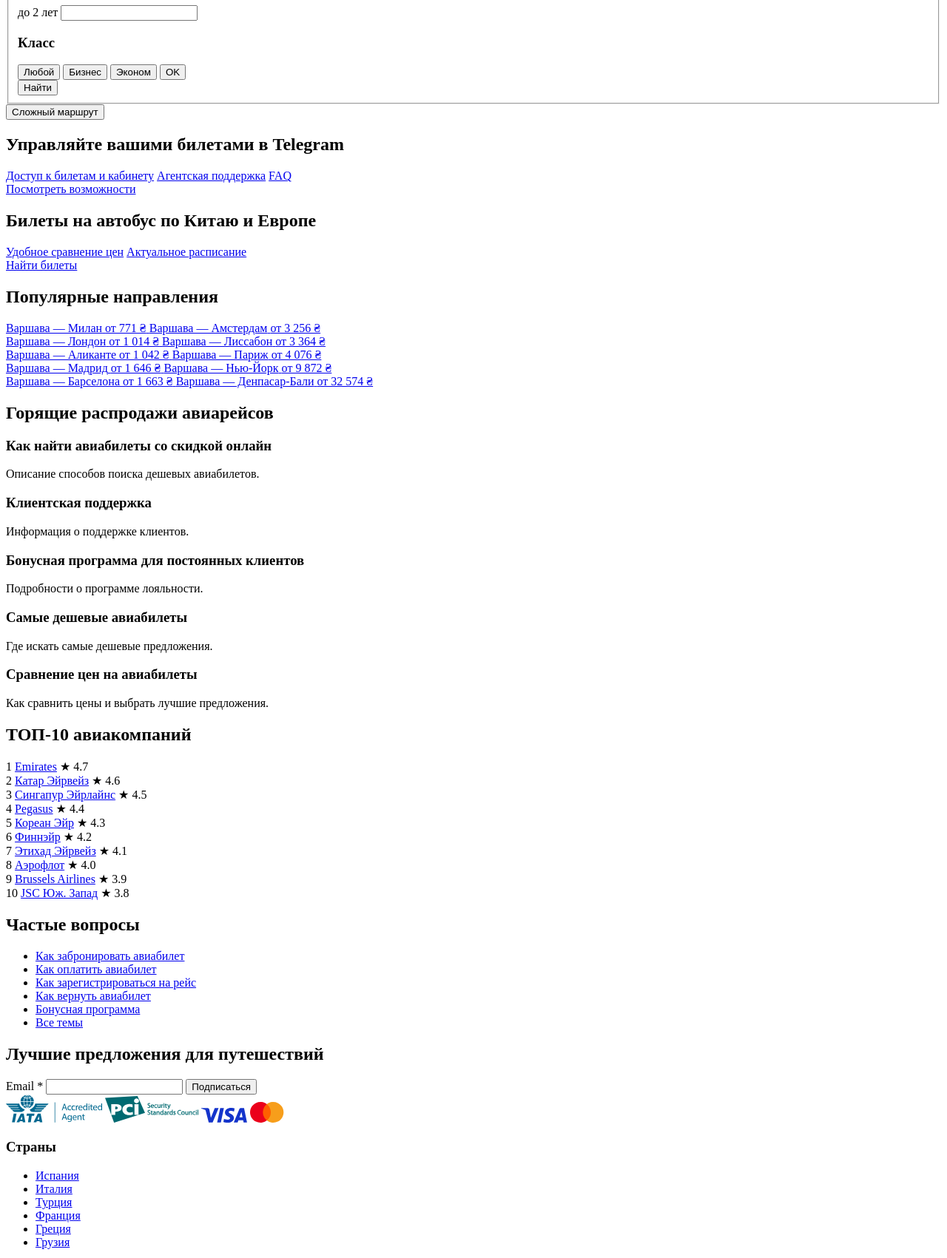
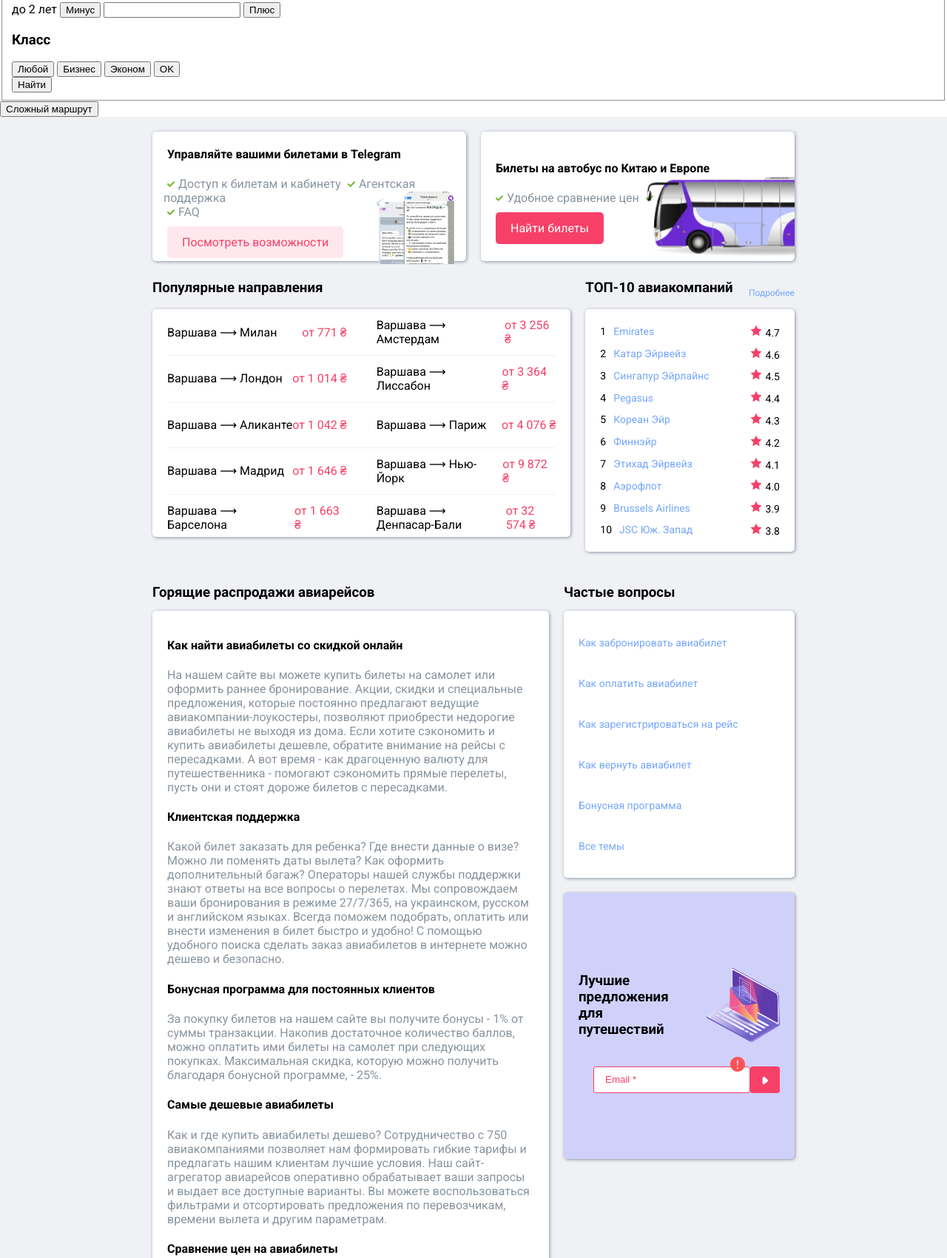
Before and after one commit to ramtary/javarush-project-1, a plain HTML site: page index.html in a window 1280 px wide. Shown: the part 385-2086 px from the top of the page at 74% size. Drawn offline with Linux system fonts and the light colour scheme.

Commit message:
CSS styling. Main.

```diff
--- a/css/index.css
+++ b/css/index.css
@@ -0,0 +1,334 @@
+body {
+    font-family: Roboto, sans-serif;
+    font-size: 16px;
+    margin: 0;
+}
+
+a {
+    color: black;
+    text-decoration: none;
+}
+
+main {
+    background-color: #EFF1F4;
+    box-sizing: border-box;
+    padding: 20px;
+}
+
+.main-content-block {
+    background-color: white;
+    border-radius: 5px;
+    box-shadow: 1px 1px 4px 0 #8A939E;
+}
+
+#main-content-top {
+    display: grid;
+    grid-template-columns: 1fr 1fr;
+    place-content: center center;
+    width: 70%;
+    margin-left: 15%;
+    gap: 20px;
+}
+
+#main-content-top div {
+    display: flex;
+    flex-wrap: nowrap;
+    flex-direction: column;
+    justify-content: center;
+    align-items: flex-start;
+    padding: 10px 0 5px 10px;
+    height: 10em;
+}
+
+#main-content-top article a::before {
+    content: url("../img/check-smooth.svg");
+    padding: 5px;
+}
+
+#main-content-top article a {
+    color: #8A939E;
+}
+
+.butt {
+    border-radius: 5px;
+    margin: 10px;
+    padding: 12px 20px 12px 20px;
+}
+
+#tb {
+    background-color: #FFE8ED;
+    color: #F74068;
+}
+
+#bt {
+    background-color: #F74068;
+    color: white;
+}
+
+#main-content-top div img {
+    align-self: flex-end;
+    position: absolute;
+}
+
+#main-content-top div h4 {
+    margin-left: 10px;
+}
+
+#main-content-top div article {
+    padding-left: 5px;
+}
+
+.telegram-bot img {
+    height: 105px;
+    padding-right: 10px;
+    top: 637px;
+}
+
+.bus-tickets img {
+    height: 150px;
+    top: 600px;
+}
+
+#main-content-middle {
+    display: grid;
+    grid-template-columns: 2fr 1fr;
+    grid-template-rows: 35px 1fr 15px;
+    place-content: center center;
+    width: 70%;
+    height: 23em;
+    margin: 25px 15%;
+    gap: 5px 20px;
+}
+
+#main-content-middle h3 {
+    margin: 0;
+}
+
+.ways {
+    padding: 0 20px;
+}
+
+.ways div {
+    display: flex;
+    height: 20%;
+    width: 100%;
+    flex-direction: row;
+    justify-content: stretch;
+    align-items: center;
+    gap: 40px;
+}
+
+.ways div section {
+    flex: 1;
+    display: flex;
+    flex-direction: row;
+    align-items: center;
+    justify-content: space-between;
+    flex-wrap: nowrap;
+    transition: transform 0.7s ease
+}
+
+.ways div section:hover {
+    border: 1px solid #EFF1F4;
+    border-radius: 5px;
+    transform: scale(1.01);
+}
+
+.ways div:not(:nth-child(-n+1)) {
+    border-top: 1px solid #EFF1F4;
+}
+
+.price {
+    color: #F74068;
+}
+
+.rating-header {
+    display: flex;
+    flex-direction: row;
+    align-items: flex-start;
+    justify-content: space-between;
+    flex-wrap: nowrap;
+}
+
+.rating-header a {
+    color: #76A7FA;
+    font-size: 12px;
+    align-self: center;
+}
+
+.rating-header-top {
+    text-transform: uppercase;
+}
+
+.rating {
+    padding: 15px 20px;
+    grid-column-start: 2;
+    grid-row-start: 2;
+    grid-row-end: 4;
+}
+
+.rating div {
+    font-size: 14px;
+    display: flex;
+    height: 10%;
+    width: 100%;
+    flex-direction: row;
+    justify-content: stretch;
+    align-items: center;
+    transition: transform 0.7s ease;
+    a {
+        color: #76A7FA;
+    }
+}
+
+.rating div:hover {
+    font-weight: bold;
+    transform: scale(1.01);
+
+    a {
+        color: #F74068;
+    }
+}
+
+.rating div section {
+    flex: 1;
+    display: flex;
+    flex-direction: row;
+    align-items: center;
+    justify-content: space-between;
+    flex-wrap: nowrap;
+}
+
+.place {
+    margin-right: 10px;
+}
+
+.score::before {
+    content: url("../img/star.svg");
+    padding: 5px;
+}
+
+#main-content-bottom {
+    display: grid;
+    grid-template-columns: 2fr 1fr;
+    grid-template-rows: 35px 0.7fr 0.7fr 0.5fr;
+    place-content: center center;
+    width: 70%;
+    margin: 25px 15%;
+    gap: 20px 20px;
+}
+
+.hot-sales {
+    padding: 15px 20px;
+    grid-row-start: 2;
+    grid-row-end: 5;
+}
+
+.hot-sales p {
+    color: #8A939E;
+}
+
+.faq {
+    padding: 15px 20px;
+}
+
+.faq div {
+    display: flex;
+    font-size: 14px;
+    height: 16.67%;
+    width: 100%;
+    flex-direction: row;
+    justify-content: stretch;
+    align-items: center;
+
+    a {
+        color: #76A7FA;
+    }
+}
+
+.btd-subscription {
+    background-color: #D0D1FB;
+    display: flex;
+    flex-direction: column;
+    align-items: center;
+    justify-content: center;
+    gap: 20px;
+    padding: 15px 20px;
+    grid-column-start: 2;
+    grid-row-start: 3;
+}
+
+.btd-subscription div {
+    display: flex;
+    flex-direction: row;
+    align-items: center;
+    justify-content: space-between;
+    gap: 20px;
+}
+
+.btd-subscription form {
+    display: flex;
+    flex-direction: row;
+    align-items: center;
+    justify-content: center;
+}
+
+.btd-subscription img {
+    height: 100px;
+}
+
+.sub-form input {
+    border-radius: 3px;
+    height: 2.4em;
+    width: 15em;
+    border: 1px solid #F74068;
+    padding-inline: 5px;
+}
+
+.sub-form input::placeholder {
+    color: #F74068;
+    padding-left: 10px;
+}
+
+.sub-form button {
+    background-color: #F74068;
+    border: 1px solid #F74068;
+    color: white;
+    height: 2.7em;
+    width: 3em;
+    padding: 3px;
+    border-radius: 3px;
+}
+
+#exc {
+    position: relative;
+    height: 20px;
+    align-self: flex-end;
+    bottom: 29px;
+    left: 205px;
+}
+
+.sr-only {
+    border: 0;
+    clip: rect(0 0 0 0);
+    clip-path: polygon(0px 0px, 0px 0px, 0px 0px);
+    height: 1px;
+    margin: -1px;
+    overflow: hidden;
+    padding: 0;
+    position: absolute;
+    width: 1px;
+    white-space: nowrap;
+}
+
+.sub-form button img {
+    display: inline-block;
+    vertical-align: middle;
+    width: 10px;
+    height: 10px;
+    transform: rotate(-90deg);
+}
+
+.sub-form label {
+    display: none;
+}
--- a/index.html
+++ b/index.html
@@ -5,6 +5,10 @@
     <meta name="viewport" content="width=device-width, initial-scale=1.0">
     <meta http-equiv="X-UA-Compatible" content="ie=edge">
     <title>Лучшие авиабилеты по самым низким ценам</title>
+    <link rel="preconnect" href="https://fonts.googleapis.com">
+    <link rel="preconnect" href="https://fonts.gstatic.com" crossorigin>
+    <link href="https://fonts.googleapis.com/css2?family=Roboto:ital,wght@0,100;0,300;0,400;0,500;0,700;0,900;1,100;1,300;1,400;1,500;1,700;1,900&display=swap"
+          rel="stylesheet">
     <link rel="stylesheet" href="./css/index.css">
 </head>
 <body>
@@ -62,19 +66,25 @@
                 <h3>Взрослые</h3>
                 <label>
                     старше 12 лет
+                    <button>Минус</button>
                     <input type="number">
+                    <button>Плюс</button>
                 </label>
 
                 <h3>Дети</h3>
                 <label>
                     2-12 лет
+                    <button>Минус</button>
                     <input type="number">
+                    <button>Плюс</button>
                 </label>
 
                 <h3>Младенцы</h3>
                 <label>
                     до 2 лет
+                    <button>Минус</button>
                     <input type="number">
+                    <button>Плюс</button>
                 </label>
 
                 <h3>Класс</h3>
@@ -93,182 +103,155 @@
     <button>Сложный маршрут</button>
 </header>
 <main>
-    <section>
-        <div>
-            <h2>Управляйте вашими билетами в Telegram</h2>
+    <section id="main-content-top">
+        <div class="telegram-bot main-content-block">
+            <h4>Управляйте вашими билетами в Telegram</h4>
             <article>
                 <a href="#">Доступ к билетам и кабинету</a>
                 <a href="#">Агентская поддержка</a>
+            </article>
+            <article>
                 <a href="#">FAQ</a>
             </article>
-            <a href="#">Посмотреть возможности</a>
+            <a id="tb" class="butt" href="#">Посмотреть возможности</a>
+            <img src="./img/telegram-ru.png" alt="telegram-ru"/>
         </div>
-        <div>
-            <h2>Билеты на автобус по Китаю и Европе</h2>
+        <div class="bus-tickets main-content-block">
+            <h4>Билеты на автобус по Китаю и Европе</h4>
             <article>
                 <a href="#">Удобное сравнение цен</a>
                 <a href="#">Актуальное расписание</a>
             </article>
-            <a href="#">Найти билеты</a>
+            <a id="bt" class="butt" href="#">Найти билеты</a>
+            <img src="./img/bus-light.png" alt="bus-light"/>
         </div>
     </section>
 
-    <section>
-        <h2>Популярные направления</h2>
-        <div>
-            <a href="#">
-                <span>Варшава — Милан</span>
-                <span>от 771 ₴</span>
-            </a>
-            <a href="#">
-                <span>Варшава — Амстердам</span>
-                <span>от 3 256 ₴</span>
-            </a>
+    <section id="main-content-middle">
+        <h3>Популярные направления</h3>
+
+        <div class="rating-header">
+            <h3><span class="rating-header-top">топ</span>-10 авиакомпаний</h3>
+            <a href="#">Подробнее</a>
         </div>
-        <div>
-            <a href="#">
-                <span>Варшава — Лондон</span>
-                <span>от 1 014 ₴</span>
-            </a>
-            <a href="#">
-                <span>Варшава — Лиссабон</span>
-                <span>от 3 364 ₴</span>
-            </a>
-        </div>
-        <div>
-            <a href="#">
-                <span>Варшава — Аликанте</span>
-                <span>от 1 042 ₴</span>
-            </a>
-            <a href="#">
-                <span>Варшава — Париж</span>
-                <span>от 4 076 ₴</span>
-            </a>
-        </div>
-        <div>
-            <a href="#">
-                <span>Варшава — Мадрид</span>
-                <span>от 1 646 ₴</span>
-            </a>
-            <a href="#">
-                <span>Варшава — Нью-Йорк</span>
-                <span>от 9 872 ₴</span>
-            </a>
-        </div>
-        <div>
-            <a href="#">
-                <span>Варшава — Барселона</span>
-                <span>от 1 663 ₴</span>
-            </a>
-            <a href="#">
-                <span>Варшава — Денпасар-Бали</span>
-                <span>от 32 574 ₴</span>
-            </a>
-        </div>
-    </section>
 
-    <section>
-        <h2>Горящие распродажи авиарейсов</h2>
-        <article>
-            <h3>Как найти авиабилеты со скидкой онлайн</h3>
-            <p>Описание способов поиска дешевых авиабилетов.</p>
-        </article>
-        <article>
-            <h3>Клиентская поддержка</h3>
-            <p>Информация о поддержке клиентов.</p>
-        </article>
-        <article>
-            <h3>Бонусная программа для постоянных клиентов</h3>
-            <p>Подробности о программе лояльности.</p>
-        </article>
-        <article>
-            <h3>Самые дешевые авиабилеты</h3>
-            <p>Где искать самые дешевые предложения.</p>
-        </article>
-        <article>
-            <h3>Сравнение цен на авиабилеты</h3>
-            <p>Как сравнить цены и выбрать лучшие предложения.</p>
-        </article>
-    </section>
-
-    <aside>
-        <section>
-            <h2>ТОП-10 авиакомпаний</h2>
+        <section class="ways main-content-block">
             <div>
-                <span>1</span>
-                <a href="#">Emirates</a>
-                <span>★ 4.7</span>
+                <section><a href="#"><span class="way">Варшава ⟶ Милан</span></a><a href="#"><span class="price">от 771 ₴</span></a></section>
+                <section><a href="#"><span class="way">Варшава ⟶ Амстердам</span></a><a href="#"><span class="price">от 3 256 ₴</span></a></section>
             </div>
             <div>
-                <span>2</span>
-                <a href="#">Катар Эйрвейз</a>
-                <span>★ 4.6</span>
+                <section><a href="#"><span class="way">Варшава ⟶ Лондон</span></a><a href="#"><span class="price">от 1 014 ₴</span></a></section>
+                <section><a href="#"><span class="way">Варшава ⟶ Лиссабон</span></a><a href="#"><span class="price">от 3 364 ₴</span></a></section>
             </div>
             <div>
-                <span>3</span>
-                <a href="#">Сингапур Эйрлайнс</a>
-                <span>★ 4.5</span>
+                <section><a href="#"><span class="way">Варшава ⟶ Аликанте</span></a><a href="#"><span class="price">от 1 042 ₴</span></a></section>
+                <section><a href="#"><span class="way">Варшава ⟶ Париж</span></a><a href="#"><span class="price">от 4 076 ₴</span></a></section>
             </div>
             <div>
-                <span>4</span>
-                <a href="#">Pegasus</a>
-                <span>★ 4.4</span>
+                <section><a href="#"><span class="way">Варшава ⟶ Мадрид</span></a><a href="#"><span class="price">от 1 646 ₴</span></a></section>
+                <section><a href="#"><span class="way">Варшава ⟶ Нью-Йорк</span></a><a href="#"><span class="price">от 9 872 ₴</span></a></section>
             </div>
             <div>
-                <span>5</span>
-                <a href="#">Кореан Эйр</a>
-                <span>★ 4.3</span>
-            </div>
-            <div>
-                <span>6</span>
-                <a href="#">Финнэйр</a>
-                <span>★ 4.2</span>
-            </div>
-            <div>
-                <span>7</span>
-                <a href="#">Этихад Эйрвейз</a>
-                <span>★ 4.1</span>
-            </div>
-            <div>
-                <span>8</span>
-                <a href="#">Аэрофлот</a>
-                <span>★ 4.0</span>
-            </div>
-            <div>
-                <span>9</span>
-                <a href="#">Brussels Airlines</a>
-                <span>★ 3.9</span>
-            </div>
-            <div>
-                <span>10</span>
-                <a href="#">JSC Юж. Запад</a>
-                <span>★ 3.8</span>
+                <section><a href="#"><span class="way">Варшава ⟶ Барселона</span></a><a href="#"><span class="price">от 1 663 ₴</span></a></section>
+                <section><a href="#"><span class="way">Варшава ⟶ Денпасар-Бали</span></a><a href="#"><span class="price">от 32 574 ₴</span></a></section>
             </div>
         </section>
 
-        <section>
-            <h2>Частые вопросы</h2>
-            <ul>
-                <li><a href="#">Как забронировать авиабилет</a></li>
-                <li><a href="#">Как оплатить авиабилет</a></li>
-                <li><a href="#">Как зарегистрироваться на рейс</a></li>
-                <li><a href="#">Как вернуть авиабилет</a></li>
-                <li><a href="#">Бонусная программа</a></li>
-                <li><a href="#">Все темы</a></li>
-            </ul>
+        <aside class="rating main-content-block">
+            <div>
+                <section><span><span class="place">1</span><a href="#">Emirates</a></span><span class="score">4.7</span></section>
+            </div>
+            <div>
+                <section><span><span class="place">2</span><a href="#">Катар Эйрвейз</a></span><span class="score">4.6</span></section>
+            </div>
+            <div>
+                <section><span><span class="place">3</span><a href="#">Сингапур Эйрлайнс</a></span><span class="score">4.5</span></section>
+            </div>
+            <div>
+                <section><span><span class="place">4</span><a href="#">Pegasus</a></span><span class="score">4.4</span></section>
+            </div>
+            <div>
+                <section><span><span class="place">5</span><a href="#">Кореан Эйр</a></span><span class="score">4.3</span></section>
+            </div>
+            <div>
+                <section><span><span class="place">6</span><a href="#">Финнэйр</a></span><span class="score">4.2</span></section>
+            </div>
+            <div>
+                <section><span><span class="place">7</span><a href="#">Этихад Эйрвейз</a></span><span class="score">4.1</span></section>
+            </div>
+            <div>
+                <section><span><span class="place">8</span><a href="#">Аэрофлот</a></span><span class="score">4.0</span></section>
+            </div>
+            <div>
+                <section><span><span class="place">9</span><a href="#">Brussels Airlines</a></span><span class="score">3.9</span></section>
+            </div>
+            <div>
+                <section><span><span class="place">10</span><a href="#">JSC Юж. Запад</a></span><span class="score">3.8</span></section>
+            </div>
+        </aside>
+    </section>
+
+    <section id="main-content-bottom">
+        <h3>Горящие распродажи авиарейсов</h3>
+        <h3>Частые вопросы</h3>
+
+        <section class="hot-sales main-content-block">
+            <article>
+                <h4>Как найти авиабилеты со скидкой онлайн</h4>
+                <p>На нашем сайте вы можете купить билеты на самолет или оформить раннее бронирование. Акции, скидки и
+                специальные предложения, которые постоянно предлагают ведущие авиакомпании-лоукостеры, позволяют
+                приобрести недорогие авиабилеты не выходя из дома. Если хотите сэкономить и купить авиабилеты дешевле,
+                обратите внимание на рейсы с пересадками. А вот время - как драгоценную валюту для путешественника -
+                помогают сэкономить прямые перелеты, пусть они и стоят дороже билетов с пересадками.</p>
+
+                <h4>Клиентская поддержка</h4>
+                <p>Какой билет заказать для ребенка? Где внести данные о визе? Можно ли поменять даты вылета? Как оформить
+                дополнительный багаж? Операторы нашей службы поддержки знают ответы на все вопросы о перелетах. Мы
+                сопровождаем ваши бронирования в режиме 27/7/365, на украинском, русском и английском языках. Всегда
+                поможем подобрать, оплатить или внести изменения в билет быстро и удобно! С помощью удобного поиска
+                сделать заказ авиабилетов в интернете можно дешево и безопасно.</p>
+
+                <h4>Бонусная программа для постоянных клиентов</h4>
+                <p>За покупку билетов на нашем сайте вы получите бонусы - 1% от суммы транзакции. Накопив достаточное
+                количество баллов, можно оплатить ими билеты на самолет при следующих покупках. Максимальная скидка,
+                которую можно получить благодаря бонусной программе, - 25%.</p>
+
+                <h4>Самые дешевые авиабилеты</h4>
+                <p>Как и где купить авиабилеты дешево? Сотрудничество с 750 авиакомпаниями позволяет нам формировать
+                гибкие тарифы и предлагать нашим клиентам лучшие условия. Наш сайт-агрегатор авиарейсов оперативно
+                обрабатывает ваши запросы и выдает все доступные варианты. Вы можете воспользоваться фильтрами и
+                отсортировать предложения по перевозчикам, времени вылета и другим параметрам.</p>
+
+                <h4>Сравнение цен на авиабилеты</h4>
+                <p>У нас всегда можно забронировать очень дешевые авиабилеты по Украине, Европе и в другие части мира. Наша
+                система динамики цен определит лучшее время для покупки, а также подскажет высокий и низкий сезон для
+                путешествий по тем или иным маршрутам.</p>
+            </article>
         </section>
 
-        <section>
-            <h2>Лучшие предложения для путешествий</h2>
-            <form>
-                <label>
-                    Email *
-                    <input type="email">
-                </label>
-                <button type="submit">Подписаться</button>
+        <aside class="faq main-content-block">
+                <div><a href="#">Как забронировать авиабилет</a></div>
+                <div><a href="#">Как оплатить авиабилет</a></div>
+                <div><a href="#">Как зарегистрироваться на рейс</a></div>
+                <div><a href="#">Как вернуть авиабилет</a></div>
+                <div><a href="#">Бонусная программа</a></div>
+                <div><a href="#">Все темы</a></div>
+        </aside>
+
+        <aside class="btd-subscription main-content-block">
+            <div>
+                <h3>Лучшие предложения для путешествий</h3>
+                <img src="./img/subscribe-laptop.svg" alt="subscribe-laptop"/>
+            </div>
+            <form class="sub-form">
+                <label for="email">Email *</label>
+                <img id="exc" src="./img/exclamation.svg" alt="exclamation"/>
+                <input id="email" type="email" placeholder="Email *">
+                <button type="submit"><img src="./img/bullet.svg" alt="bullet"/><span class="sr-only">Подписаться</span></button>
             </form>
-        </section>
-    </aside>
+        </aside>
+    </section>
 </main>
 
 <footer>
```
